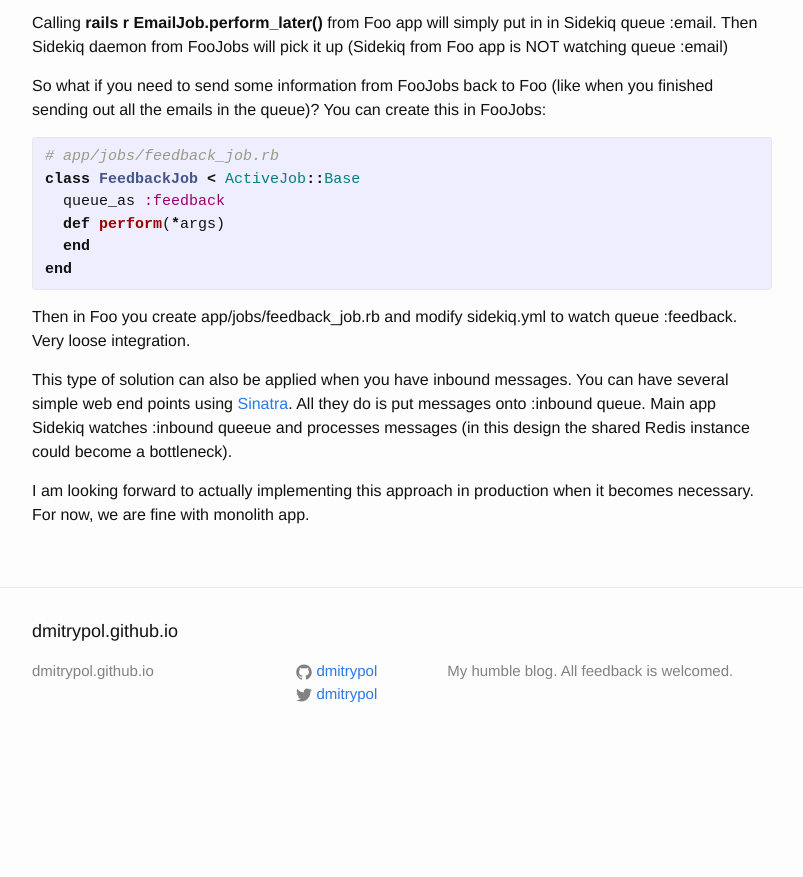
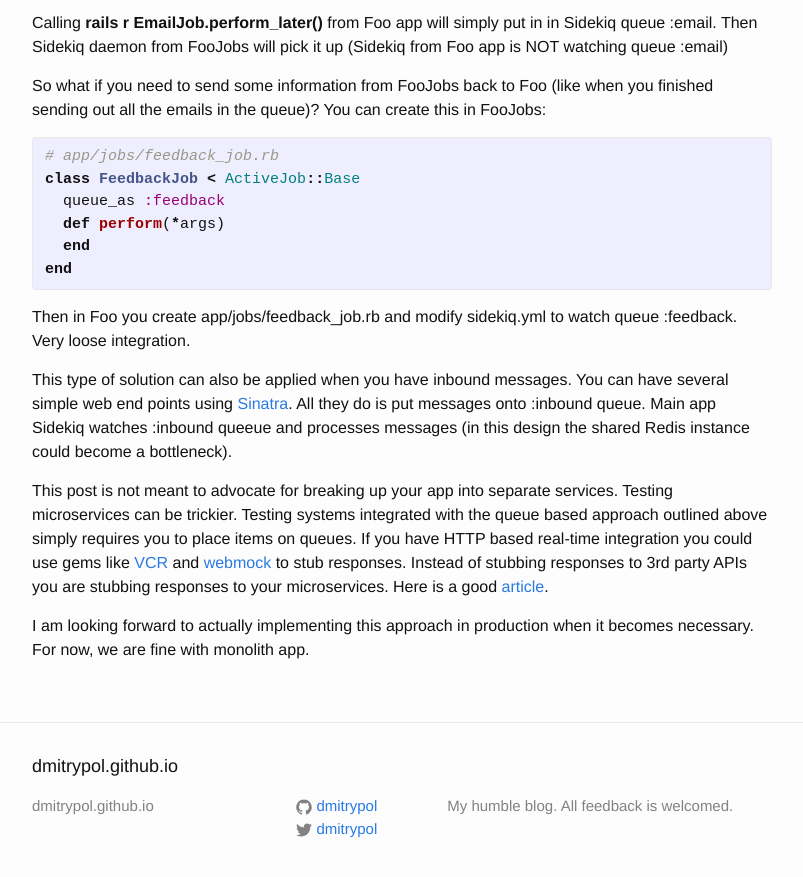
Before and after one commit to dmitrypol/dmitrypol.github.io, a Jekyll site: the page built from _posts/2016-02-10-microservices.md, in a window 1280 px wide and 900 px high, scrolled down 1452 px. Shown: the top 877 px of the window, without its empty margins (238-1041 px from the left). Built offline with Jekyll 4.4.1, drawn with Linux system fonts in a browser that asks for light colours; comment, search, counter and statistics services are not loaded; before the commit the page ends 2217 px from its top, so only the background shows below that.

Commit message:
minor updates
Signed-off-by: Dmitry Polyakovsky <dmitrypol@gmail.com>

```diff
--- a/_posts/2016-02-10-microservices.md
+++ b/_posts/2016-02-10-microservices.md
@@ -61,4 +61,6 @@ Then in Foo you create app/jobs/feedback_job.rb and modify sidekiq.yml to watch
 
 This type of solution can also be applied when you have inbound messages.  You can have several simple web end points using [Sinatra](http://www.sinatrarb.com/).  All they do is put messages onto :inbound queue.  Main app Sidekiq watches :inbound queeue and processes messages (in this design the shared Redis instance could become a bottleneck).
 
+This post is not meant to advocate for breaking up your app into separate services.  Testing microservices can be trickier.  Testing systems integrated with the queue based approach outlined above simply requires you to place items on queues.  If you have HTTP based real-time integration you could use gems like [VCR](https://github.com/vcr/vcr) and [webmock](https://github.com/bblimke/webmock) to stub responses.  Instead of stubbing responses to 3rd party APIs you are stubbing responses to your microservices.  Here is a good [article](https://semaphoreci.com/community/tutorials/stubbing-external-services-in-rails).
+
 I am looking forward to actually implementing this approach in production when it becomes necessary.  For now, we are fine with monolith app.
```
